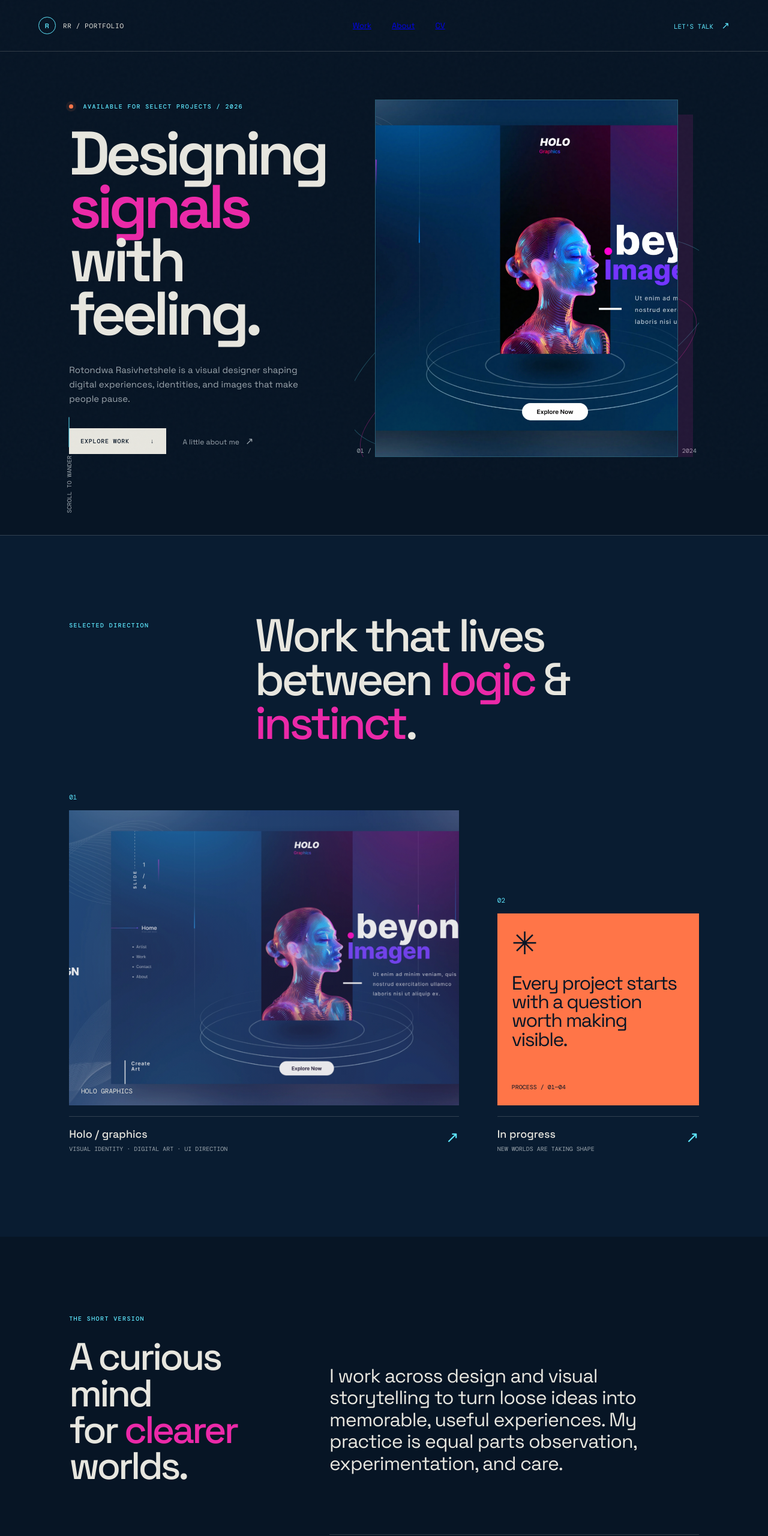
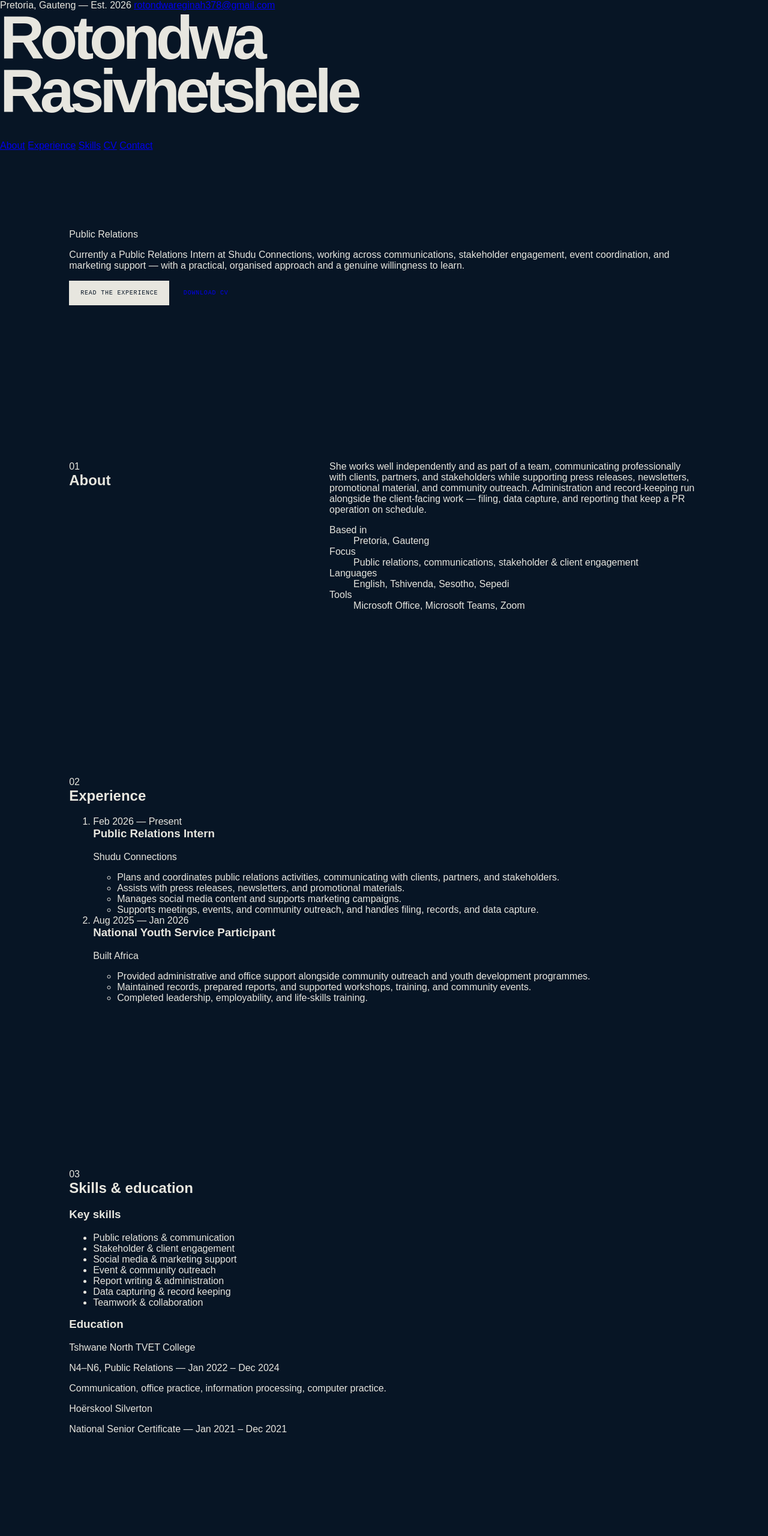
Before and after one commit to rotondwareginah378-debug/ROTTIEY, a plain HTML site: page index.html in a window 1280 px wide. Shown: the top 2561 px of the page at 60% size. Drawn offline with nearby package versions, Linux system fonts and the light colour scheme.

Commit message:
Update index.html

```diff
--- a/index.html
+++ b/index.html
@@ -3,63 +3,165 @@
 <head>
   <meta charset="utf-8">
   <meta name="viewport" content="width=device-width, initial-scale=1">
-  <meta name="description" content="Rotondwa Rasivhetshele — visual designer and creative technologist.">
-  <title>Rotondwa Rasivhetshele | Portfolio</title>
+  <meta name="description" content="Rotondwa Rasivhetshele — Public Relations professional based in Pretoria, Gauteng.">
+  <title>Rotondwa Rasivhetshele — Public Relations</title>
   <link rel="preconnect" href="https://fonts.googleapis.com">
   <link rel="preconnect" href="https://fonts.gstatic.com" crossorigin>
-  <link href="https://fonts.googleapis.com/css2?family=DM+Mono:wght@400;500&family=Space+Grotesk:wght@400;500;600;700&display=swap" rel="stylesheet">
+  <link href="https://fonts.googleapis.com/css2?family=Fraunces:ital,opsz,wght@0,9..144,400;0,9..144,500;0,9..144,600;1,9..144,500&family=IBM+Plex+Sans:wght@400;500;600&display=swap" rel="stylesheet">
   <link rel="stylesheet" href="styles.css">
 </head>
 <body>
-  <div class="noise" aria-hidden="true"></div>
-  <header class="site-header">
-    <a class="brand" href="#top" aria-label="Rotondwa home"><span class="brand-mark">R</span><span>RR / portfolio</span></a>
-    <nav class="nav-links" aria-label="Main navigation">
-      <a href="#work">Work</a>
+  <header class="masthead">
+    <div class="masthead-top">
+      <span class="edition">Pretoria, Gauteng — Est. 2026</span>
+      <a class="contact-link" href="mailto:rotondwareginah378@gmail.com">rotondwareginah378@gmail.com</a>
+    </div>
+    <h1 class="nameplate">Rotondwa<br>Rasivhetshele</h1>
+    <nav class="masthead-nav" aria-label="Main navigation">
       <a href="#about">About</a>
+      <a href="#experience">Experience</a>
+      <a href="#skills">Skills</a>
       <a href="#cv">CV</a>
+      <a href="#contact">Contact</a>
     </nav>
-    <a class="header-contact" href="mailto:rotondwa@example.com">Let's talk <span>↗</span></a>
   </header>
 
   <main id="top">
-    <section class="hero page-section">
-      <div class="hero-copy reveal">
-        <p class="eyebrow"><span class="pulse"></span> Available for select projects / 2026</p>
-        <h1>Designing<br><em>signals</em><br>with feeling.</h1>
-        <p class="hero-intro">Rotondwa Rasivhetshele is a visual designer shaping digital experiences, identities, and images that make people pause.</p>
-        <div class="hero-actions">
-          <a class="button button-primary" href="#work">Explore work <span>↓</span></a>
-          <a class="text-link" href="#about">A little about me <span>↗</span></a>
-        </div>
-      </div>
-      <div class="hero-art reveal reveal-delay" aria-label="Abstract portrait artwork from the supplied design reference">
-        <div class="art-image-wrap"><img src="23fb21eaf38b9641b049695ed627f8cbfe9c8ed9.webp" alt="Abstract neon portrait and UI design composition"></div>
-        <div class="art-caption"><span>01 / 01</span><span>Visual study — holo / 2024</span></div>
-        <div class="orbit orbit-one"></div><div class="orbit orbit-two"></div>
-      </div>
-      <div class="scroll-note"><span>Scroll to wander</span><i></i></div>
-    </section>
-
-    <section id="work" class="work page-section">
-      <div class="section-heading reveal"><p class="eyebrow">Selected direction</p><h2>Work that lives<br>between <em>logic</em> &amp; <em>instinct</em>.</h2></div>
-      <div class="work-grid">
-        <article class="project project-feature reveal"><div class="project-number">01</div><div class="project-visual visual-neon"><img src="23fb21eaf38b9641b049695ed627f8cbfe9c8ed9.webp" alt="Neon portrait artwork detail"><span class="visual-label">Holo graphics</span></div><div class="project-meta"><div><h3>Holo / graphics</h3><p>Visual identity · Digital art · UI direction</p></div><span class="arrow">↗</span></div></article>
-        <article class="project project-note reveal reveal-delay"><div class="project-number">02</div><div class="note-panel"><span class="note-symbol">✳</span><p>Every project starts with a question worth making visible.</p><span class="note-footer">Process / 01—04</span></div><div class="project-meta"><div><h3>In progress</h3><p>New worlds are taking shape</p></div><span class="arrow">↗</span></div></article>
+    <section class="lede page-section">
+      <p class="kicker">Public Relations</p>
+      <p class="lede-text reveal">Currently a Public Relations Intern at Shudu Connections, working across communications, stakeholder engagement, event coordination, and marketing support — with a practical, organised approach and a genuine willingness to learn.</p>
+      <div class="lede-actions">
+        <a class="button button-primary" href="#experience">Read the experience</a>
+        <a class="button button-outline" href="Rotondwa-Rasivhetshele-CV.pdf" target="_blank" rel="noopener">Download CV</a>
       </div>
     </section>
 
     <section id="about" class="about page-section">
-      <div class="section-heading reveal"><p class="eyebrow">The short version</p><h2>A curious mind<br>for <em>clearer</em> worlds.</h2></div>
-      <div class="about-layout"><p class="about-lead reveal">I work across design and visual storytelling to turn loose ideas into memorable, useful experiences. My practice is equal parts observation, experimentation, and care.</p><div class="about-details reveal reveal-delay"><div><span class="detail-label">Focus</span><p>UI / UX<br>Visual identity<br>Creative direction</p></div><div><span class="detail-label">Based in</span><p>South Africa<br>Working globally</p></div><div><span class="detail-label">Tools</span><p>Figma<br>Adobe Creative Suite<br>Motion + image</p></div></div></div>
+      <div class="section-head">
+        <span class="section-num">01</span>
+        <h2>About</h2>
+      </div>
+      <div class="about-grid">
+        <p class="about-copy reveal">She works well independently and as part of a team, communicating professionally with clients, partners, and stakeholders while supporting press releases, newsletters, promotional material, and community outreach. Administration and record-keeping run alongside the client-facing work — filing, data capture, and reporting that keep a PR operation on schedule.</p>
+        <dl class="about-facts">
+          <div><dt>Based in</dt><dd>Pretoria, Gauteng</dd></div>
+          <div><dt>Focus</dt><dd>Public relations, communications, stakeholder &amp; client engagement</dd></div>
+          <div><dt>Languages</dt><dd>English, Tshivenda, Sesotho, Sepedi</dd></div>
+          <div><dt>Tools</dt><dd>Microsoft Office, Microsoft Teams, Zoom</dd></div>
+        </dl>
+      </div>
     </section>
 
-    <section id="cv" class="cv page-section">
-      <div class="cv-card reveal"><div><p class="eyebrow">The complete picture</p><h2>Read the<br><em>full story.</em></h2><p class="cv-copy">Experience, education, and the details behind the work are all in the CV.</p></div><div class="cv-actions"><a class="button button-light" href="Rotondwa Rasivhetshele CV.pdf" target="_blank" rel="noopener">Open CV <span>↗</span></a><span class="file-note">PDF / supplied document</span></div></div>
+    <section id="experience" class="experience page-section">
+      <div class="section-head">
+        <span class="section-num">02</span>
+        <h2>Experience</h2>
+      </div>
+      <ol class="timeline">
+        <li class="timeline-entry reveal">
+          <div class="timeline-when">Feb 2026 — Present</div>
+          <div class="timeline-body">
+            <h3>Public Relations Intern</h3>
+            <p class="timeline-org">Shudu Connections</p>
+            <ul>
+              <li>Plans and coordinates public relations activities, communicating with clients, partners, and stakeholders.</li>
+              <li>Assists with press releases, newsletters, and promotional materials.</li>
+              <li>Manages social media content and supports marketing campaigns.</li>
+              <li>Supports meetings, events, and community outreach, and handles filing, records, and data capture.</li>
+            </ul>
+          </div>
+        </li>
+        <li class="timeline-entry reveal">
+          <div class="timeline-when">Aug 2025 — Jan 2026</div>
+          <div class="timeline-body">
+            <h3>National Youth Service Participant</h3>
+            <p class="timeline-org">Built Africa</p>
+            <ul>
+              <li>Provided administrative and office support alongside community outreach and youth development programmes.</li>
+              <li>Maintained records, prepared reports, and supported workshops, training, and community events.</li>
+              <li>Completed leadership, employability, and life-skills training.</li>
+            </ul>
+          </div>
+        </li>
+      </ol>
+    </section>
+
+    <section id="skills" class="skills page-section">
+      <div class="section-head">
+        <span class="section-num">03</span>
+        <h2>Skills &amp; education</h2>
+      </div>
+      <div class="skills-grid">
+        <div class="skills-col">
+          <h3>Key skills</h3>
+          <ul class="tag-list">
+            <li>Public relations &amp; communication</li>
+            <li>Stakeholder &amp; client engagement</li>
+            <li>Social media &amp; marketing support</li>
+            <li>Event &amp; community outreach</li>
+            <li>Report writing &amp; administration</li>
+            <li>Data capturing &amp; record keeping</li>
+            <li>Teamwork &amp; collaboration</li>
+          </ul>
+        </div>
+        <div class="skills-col">
+          <h3>Education</h3>
+          <div class="edu-entry">
+            <p class="edu-title">Tshwane North TVET College</p>
+            <p class="edu-meta">N4–N6, Public Relations — Jan 2022 – Dec 2024</p>
+            <p class="edu-detail">Communication, office practice, information processing, computer practice.</p>
+          </div>
+          <div class="edu-entry">
+            <p class="edu-title">Hoërskool Silverton</p>
+            <p class="edu-meta">National Senior Certificate — Jan 2021 – Dec 2021</p>
+          </div>
+        </div>
+      </div>
+    </section>
+
+    <section id="references" class="references page-section">
+      <div class="section-head">
+        <span class="section-num">04</span>
+        <h2>References</h2>
+      </div>
+      <div class="reference-grid">
+        <div class="reference-card reveal">
+          <p class="ref-name">Christopher Mokone</p>
+          <p class="ref-title">Operations Manager, Shudu Connections</p>
+          <p class="ref-contact">chris@shuduconnections.com</p>
+        </div>
+        <div class="reference-card reveal">
+          <p class="ref-name">Phumudzo Negota</p>
+          <p class="ref-title">Assistant Manager, Built Africa</p>
+          <p class="ref-contact">negotaphumudzo176@gmail.com</p>
+        </div>
+        <div class="reference-card reveal">
+          <p class="ref-name">Rito Mahungu</p>
+          <p class="ref-title">National Youth Development Agency</p>
+        </div>
+      </div>
+      <p class="ref-note">Full contact details are available on request or in the downloadable CV.</p>
+    </section>
+
+    <section id="cv" class="cv-band page-section">
+      <div class="cv-card reveal">
+        <div>
+          <p class="kicker kicker-light">Full record</p>
+          <h2>The complete CV, in one document.</h2>
+          <p class="cv-copy">Experience, education, references, and contact details — all in the PDF.</p>
+        </div>
+        <a class="button button-light" id="contact" href="Rotondwa-Rasivhetshele-CV.pdf" target="_blank" rel="noopener">Open CV</a>
+      </div>
     </section>
   </main>
 
-  <footer class="site-footer"><span>© 2026 Rotondwa Rasivhetshele</span><div><a href="mailto:rotondwa@example.com">Email</a><a href="#top">Back to top ↑</a></div></footer>
+  <footer class="site-footer">
+    <span>© 2026 Rotondwa Rasivhetshele</span>
+    <div>
+      <a href="mailto:rotondwareginah378@gmail.com">Email</a>
+      <a href="#top">Back to top</a>
+    </div>
+  </footer>
   <script src="script.js"></script>
 </body>
 </html>
```
